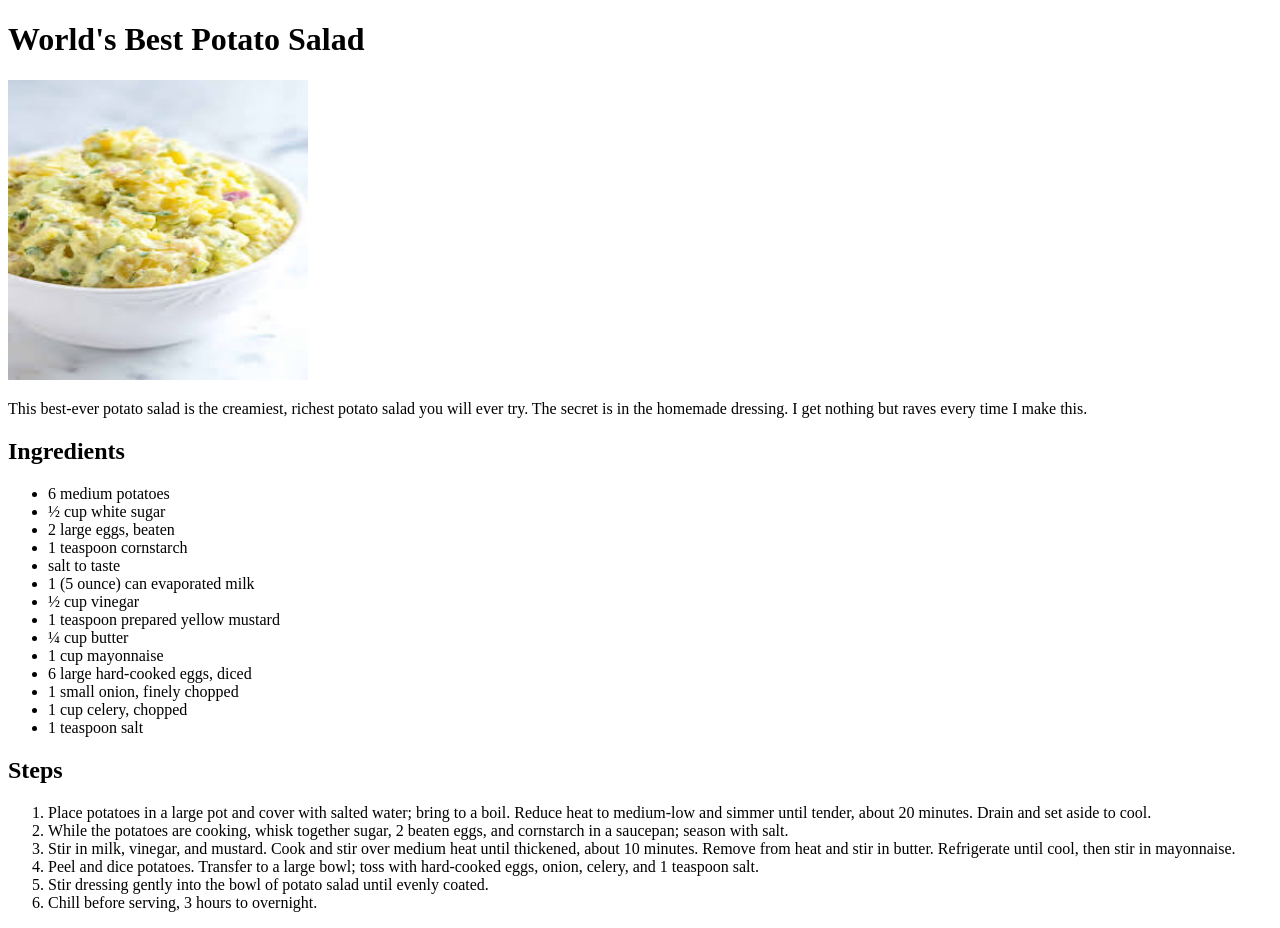
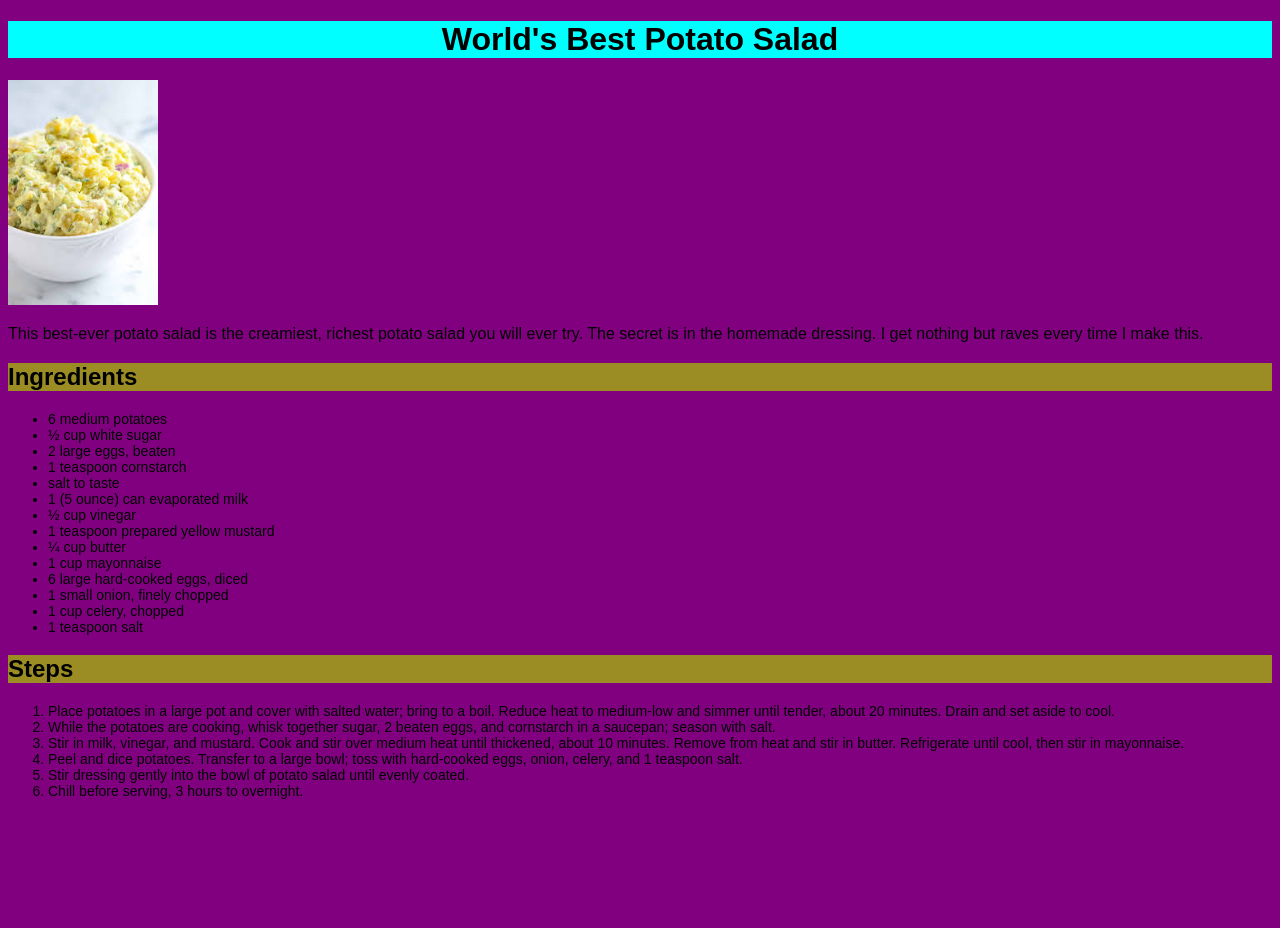
Before and after one commit to LanBlast1/odin-recipes, a plain HTML site: page recipes/potato-salad.html in a window 1280 px wide. After the commit the page ends 813 px from the top, so only its background shows below. Drawn offline with Linux system fonts and the light colour scheme.

Commit message:
Add a css file and commit some changes in the HTML file

```diff
--- a/recipes/potato-salad.html
+++ b/recipes/potato-salad.html
@@ -4,13 +4,14 @@
     <meta charset="UTF-8">
     <meta name="viewport" content="width=device-width, initial-scale=1.0">
     <title>Document</title>
+    <link rel="stylesheet" href="./style.css">
 </head>
 <body>
-    <h1>World's Best Potato Salad    </h1>
+    <h1 id="heading">World's Best Potato Salad    </h1>
     <img src="../images/potato-salad.jpg" height="300" width="300">
-    <p>This best-ever potato salad is the creamiest, richest potato salad you will ever try. The secret is in the homemade dressing. I get nothing but raves every time I make this. </p>
+    <p class="desc">This best-ever potato salad is the creamiest, richest potato salad you will ever try. The secret is in the homemade dressing. I get nothing but raves every time I make this. </p>
     <h2>Ingredients</h2>
-    <ul>
+    <ul class="ing">
         <li>6 medium potatoes</li>
         <li>½ cup white sugar</li>
         <li>2 large eggs, beaten</li>
@@ -27,7 +28,7 @@
         <li>1 teaspoon salt</li>
     </ul>
     <h2>Steps</h2>
-    <ol>
+    <ol class="ing steps">
         <li>Place potatoes in a large pot and cover with salted water; bring to a boil. Reduce heat to medium-low and simmer until tender, about 20 minutes. Drain and set aside to cool.</li>
         <li>While the potatoes are cooking, whisk together sugar, 2 beaten eggs, and cornstarch in a saucepan; season with salt.</li>
         <li>Stir in milk, vinegar, and mustard. Cook and stir over medium heat until thickened, about 10 minutes. Remove from heat and stir in butter. Refrigerate until cool, then stir in mayonnaise.</li>
--- /dev/null
+++ b/recipes/style.css
@@ -0,0 +1,28 @@
+*{
+    font-family: Arial, Helvetica,"Times New Roman";
+    background-color: purple;
+}
+
+
+#heading{
+    text-align: center;
+    font-size: 32px;
+    background-color: aqua;
+}
+
+.desc{
+    font-size: 16px;
+}
+
+img {
+    height:auto;
+    width: 150px;
+}
+
+h2{
+    background-color: rgb(155, 141, 35);
+}
+
+.ing{
+    font-size: 14px;
+}
--- /dev/null
+++ b/style.css
@@ -0,0 +1,9 @@
+*{
+    font-family: Arial, "Times of Roman";
+}
+
+.heading{
+    text-align: center;
+    font-size: 36px;
+    background-color: blue;
+}
```
Also changed, not shown: index.html (+2 -1 lines), recipes/choco-chip-cookies.html (+2 -1 lines), recipes/summer-mocktail.html (+2 -1 lines).
